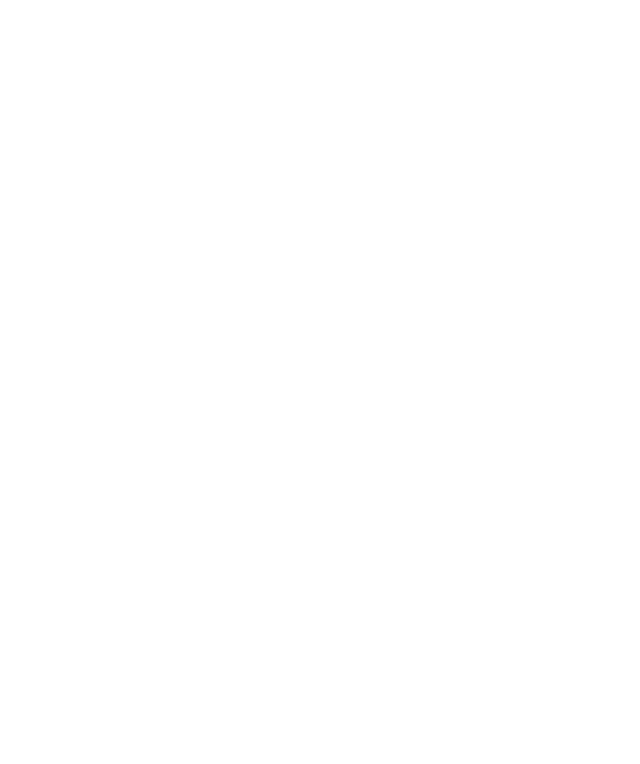
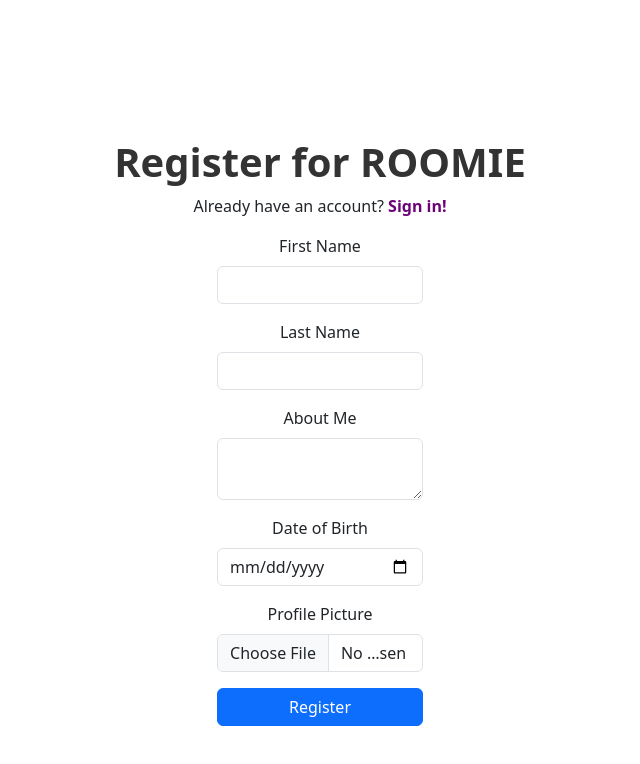
Before and after one commit to RoomieBU/Roomie, a React (Vite) app in the folder roomie-webapp/: page /registration in a window 1280 px wide. Before the commit this address led to /. Shown: the top 764 px of the page, without its empty margins (320-960 px from the left). Built offline with nearby package versions, Linux system fonts and the light colour scheme.

Commit message:
demo registration page

```diff
--- a/roomie-webapp/src/App.jsx
+++ b/roomie-webapp/src/App.jsx
@@ -1,6 +1,7 @@
 import { BrowserRouter as Router, Routes, Route, Navigate } from "react-router-dom";
 import Login from "./Login";
 import Signup from "./SignUp";
+import Registration from "./Registration";
 
 function App() {
   return (
@@ -8,6 +9,7 @@
       <Routes>
         <Route path="/login" element={<Login />} />
         <Route path="/signup" element={<Signup />} />
+        <Route path="/registration" element={<Registration />} />
         <Route path="*" element={<Navigate to="/" replace />} />  {/* Redirect unknown routes */}
       </Routes>
     </Router>
--- a/roomie-webapp/src/Login.jsx
+++ b/roomie-webapp/src/Login.jsx
@@ -43,13 +43,11 @@
             });
 
             if (!response2.ok) {
-                throw new Error("SEND TO REGISTERATION PAGE");
+                navigate("/registration"); // Redirect to registration page
             }
             else{
-                throw new Error("SEND TO DASHBOARD");
+                navigate("/dashboard"); // Redirect to dashboard
             }
-
-            navigate("/dashboard"); // Redirect after successful login
 
         } catch (error) {
             setLoginError(error.message);
--- /dev/null
+++ b/roomie-webapp/src/Registration.jsx
@@ -0,0 +1,110 @@
+import React, { useState } from "react";
+import { useForm } from "react-hook-form";
+import { useNavigate } from "react-router-dom";
+
+function Registration() {
+    const navigate = useNavigate();
+    const { register, handleSubmit, formState: { errors } } = useForm();
+    const [registrationError, setRegistrationError] = useState("");
+
+    const onSubmit = async (data) => {
+        try {
+
+            const formData = new FormData();
+            formData.append("token", localStorage.getItem("token"));
+            formData.append("first_name", data.first_name);
+            formData.append("last_name", data.last_name);
+            formData.append("about_me", data.about_me);
+            formData.append("date_of_birth", data.date_of_birth);
+            formData.append("profile_picture", data.profile_picture[0]);
+
+            const response = await fetch("http://roomie.ddns.net:8080/auth/sendRegistration", {
+                method: "POST",
+                headers: {
+                  "Content-Type": "application/json",
+              },
+                body: formData, // Use FormData to handle file uploads
+            });
+
+            if (!response.ok) {
+                throw new Error("Registration failed. Please try again.");
+            }
+
+            alert("Registration successful!");
+            navigate("/dashboard");
+        } catch (error) {
+            setRegistrationError(error.message);
+        }
+    };
+
+    return (
+        <div className="container d-flex flex-column align-items-center vh-100 justify-content-center">
+            <h1 className="fw-bold">Register for ROOMIE</h1>
+            <p>
+                Already have an account?{" "}
+                <a href="" onClick={() => navigate("/login")}>
+                    Sign in!
+                </a>
+            </p>
+            <form onSubmit={handleSubmit(onSubmit)} className="w-50">
+                <div className="mb-3">
+                    <label className="form-label">First Name</label>
+                    <input
+                        type="text"
+                        className={`form-control ${errors.first_name ? "is-invalid" : ""}`}
+                        {...register("first_name", { required: "First name is required" })}
+                    />
+                    {errors.first_name && <div className="invalid-feedback">{errors.first_name.message}</div>}
+                </div>
+
+                <div className="mb-3">
+                    <label className="form-label">Last Name</label>
+                    <input
+                        type="text"
+                        className={`form-control ${errors.last_name ? "is-invalid" : ""}`}
+                        {...register("last_name", { required: "Last name is required" })}
+                    />
+                    {errors.last_name && <div className="invalid-feedback">{errors.last_name.message}</div>}
+                </div>
+
+                <div className="mb-3">
+                    <label className="form-label">About Me</label>
+                    <textarea
+                        className={`form-control ${errors.about_me ? "is-invalid" : ""}`}
+                        {...register("about_me", { required: "Please write something about yourself" })}
+                    />
+                    {errors.about_me && <div className="invalid-feedback">{errors.about_me.message}</div>}
+                </div>
+
+                <div className="mb-3">
+                    <label className="form-label">Date of Birth</label>
+                    <input
+                        type="date"
+                        className={`form-control ${errors.date_of_birth ? "is-invalid" : ""}`}
+                        {...register("date_of_birth", { required: "Date of birth is required" })}
+                    />
+                    {errors.date_of_birth && <div className="invalid-feedback">{errors.date_of_birth.message}</div>}
+                </div>
+
+                <div className="mb-3">
+                    <label className="form-label">Profile Picture</label>
+                    <input
+                        type="file"
+                        className="form-control"
+                        accept="image/*"
+                        {...register("profile_picture", { required: "Profile picture is required" })}
+                    />
+                    {errors.profile_picture && <div className="invalid-feedback">{errors.profile_picture.message}</div>}
+                </div>
+
+                {registrationError && <div className="text-danger mb-3">{registrationError}</div>}
+
+                <button type="submit" className="btn btn-primary w-100">
+                    Register
+                </button>
+            </form>
+        </div>
+    );
+}
+
+export default Registration;
```
Also changed, not shown: 2 other files (tests, documents, lock files or other folders).
